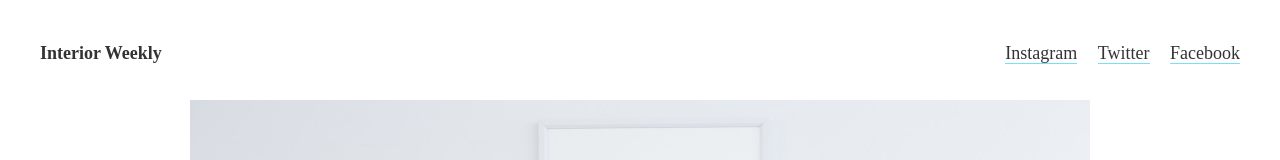
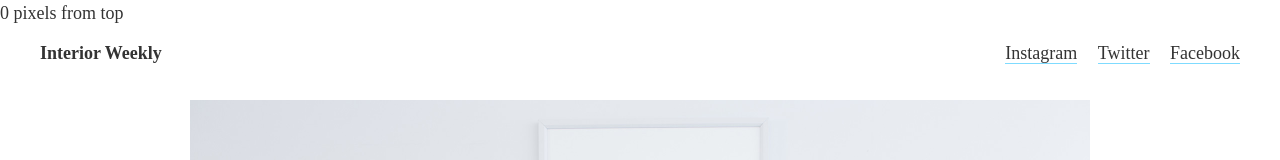
Before and after one commit to mbalandari/sh7-interior, a plain HTML site: page index.html in a window 1280 px wide. Shown: the top 160 px of the page. Drawn offline with Linux system fonts and the light colour scheme; a web font is replaced by a local one.

Commit message:
add a function to print the pixels from top when scrolling

```diff
--- a/index.html
+++ b/index.html
@@ -28,6 +28,10 @@
     <section><img src="./assets/image_4.jpg" alt="pic"></section>
     <section><img src="./assets/image_5.jpg" alt="pic"></section>
 
+    <div class="progress">
+        0 pixels from top
+    </div>
+
     <script src="jquery.js"></script>
     <script src="main.js"></script>
 </body>
--- a/main.js
+++ b/main.js
@@ -0,0 +1,4 @@
+$(document).on('scroll', function () {
+    pixlesFromTop = $(document).scrollTop()
+    $('.progress').text(pixlesFromTop + ' pixels from top')
+})
--- a/style.css
+++ b/style.css
@@ -55,3 +55,9 @@ section img {
     width: 56.25rem;
     height: 37.5rem;
 }
+
+.progress {
+    position: fixed;
+    top: 0;
+    left: 0;
+}
```
